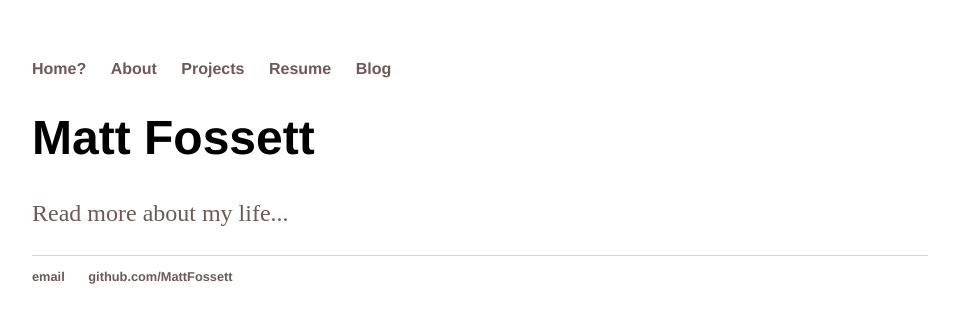
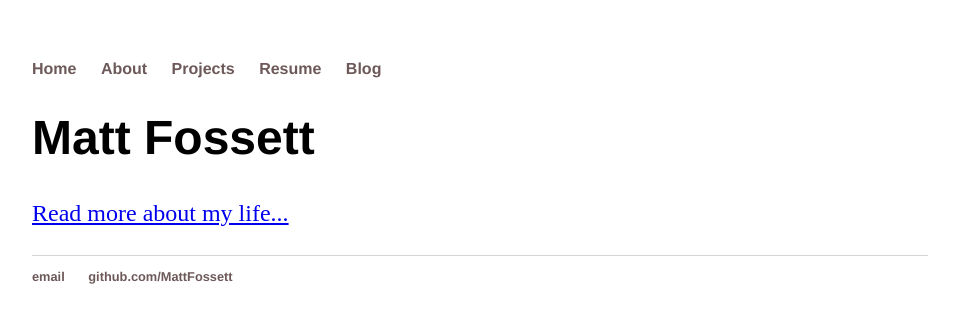
Before and after one commit to MattFossett/mattfossett.github.io, a Jekyll site: the page built from index.html, in a window 1280 px wide. Shown: the top 323 px of the page, without its empty margins (160-1119 px from the left). Built offline with Jekyll 4.4.1, drawn with Linux system fonts in a browser that asks for light colours.

Commit message:
updated style

```diff
--- a/_layouts/default.html
+++ b/_layouts/default.html
@@ -8,7 +8,7 @@
 		<body>
 			<nav>
 	    		<ul>
-	        		<li><a href="/">Home?</a></li>
+	        		<li><a href="/">Home</a></li>
 					<li><a href="/about">About</a></li>
 					<li><a href="/projects">Projects</a></li>
 	        		<li><a href="/cv">Resume</a></li>
--- a/css/main.css
+++ b/css/main.css
@@ -15,7 +15,7 @@ nav ul li, footer ul li {
     display: inline;
     margin-right: 20px;
 }
-a {
+li > a {
     text-decoration: none;
     color: #6d5959;
 }
@@ -44,3 +44,7 @@ ul.posts {
 ul.posts li {
     list-style: none;
 }
+
+a {
+    text-decoration: underline;
+}
```
Also changed, not shown: _includes/test.md (deleted, +0 -3 lines).
